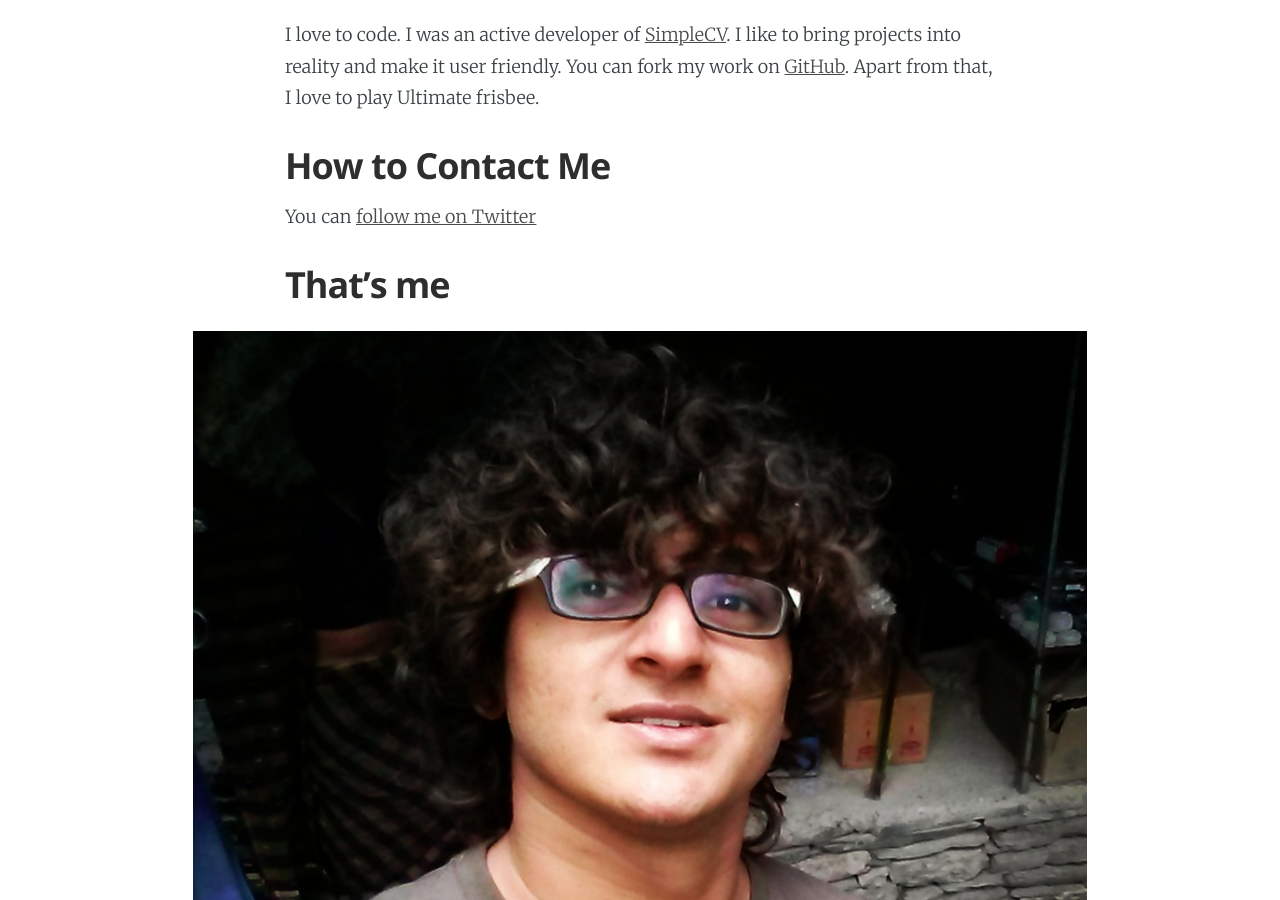
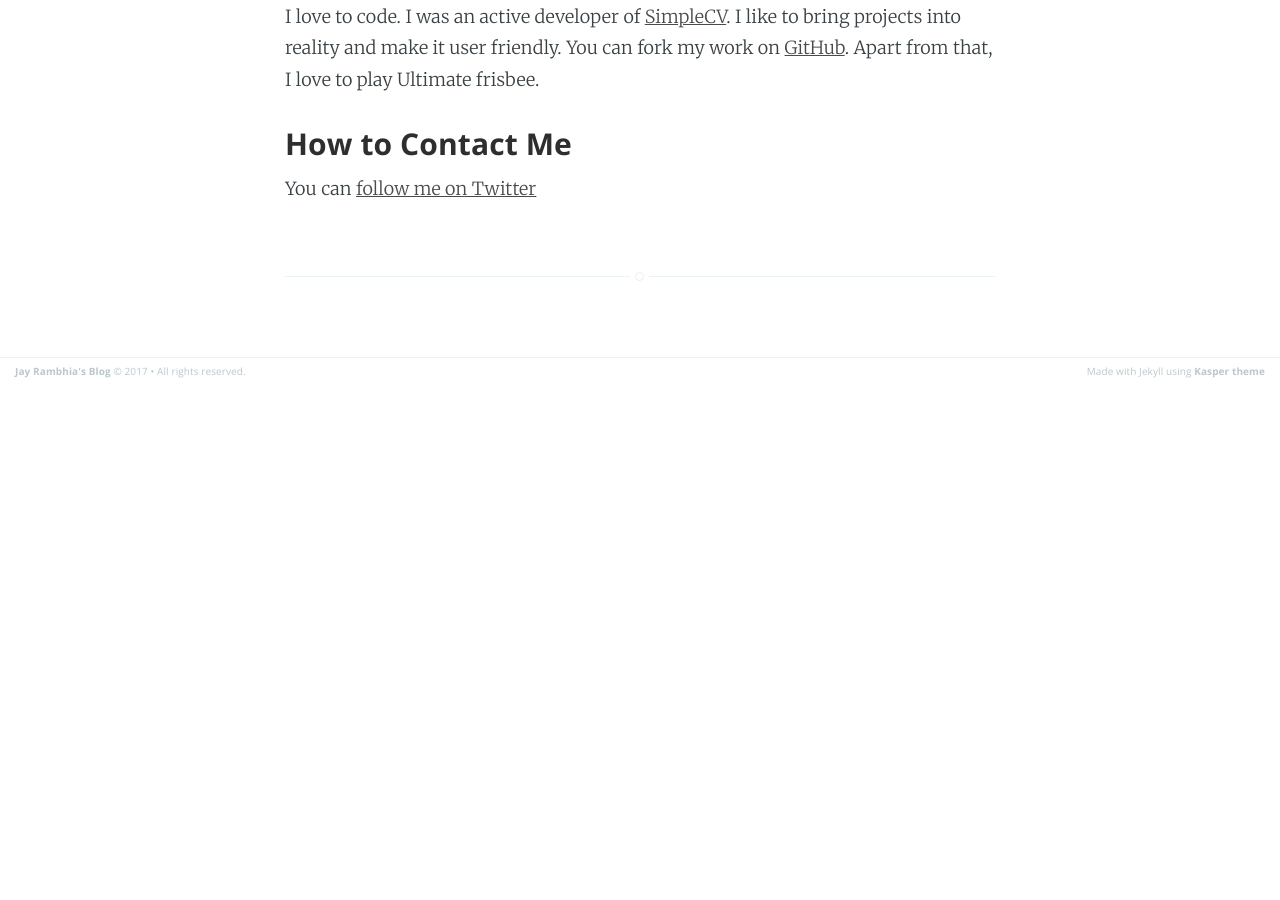
Before and after one commit to jayrambhia/jayrambhia.github.com, a Jekyll site: the page built from about-me/index.md, in a window 1280 px wide and 900 px high, scrolled down 359 px. Built offline with Jekyll 4.4.1, drawn with Linux system fonts in a browser that asks for light colours; after the commit the page ends 900 px from its top, so only the background shows below that.

Commit message:
about me, share, pagination updated

```diff
--- a/_config.yml
+++ b/_config.yml
@@ -6,7 +6,7 @@
 markdown: kramdown
 exclude: ['Rakefile', 'CNAME', 'sass/', 'script/', 'README.md']
 logo: false
-paginate: 5
+paginate: 12
 baseurl: /
 domain_name: 'http://jayrambhia.com'
 google_analytics: 'UA-38672256-1'
--- a/_includes/share.html
+++ b/_includes/share.html
@@ -1,5 +1,9 @@
 <section class="share">
-    <h4>Share this post</h4>
+    {% if page.url == "/" %}
+        <h4>Share this blog</h4>
+    {% else %}
+        <h4>Share this post</h4>
+    {% endif %}
     <a class="icon-twitter" href="http://twitter.com/share?text={{page.title}}&amp;url={{site.domain_name}}{{ page.url }}"
         onclick="window.open(this.href, 'twitter-share', 'width=550,height=235');return false;">
         <span class="hidden">Twitter</span>
--- a/about-me/index.md
+++ b/about-me/index.md
@@ -4,20 +4,14 @@
 slug: about-me
 ---
 
-## Hey!
+### Hey!
 
 I am an Android Developer!
 
-## What do I like to do?
+### What do I like to do?
 
 I love to code. I was an active developer of [SimpleCV](http://simplecv.org/). I like to bring projects into reality and make it user friendly. You can fork my work on [GitHub](https://github.com/jayrambhia). Apart from that, I love to play Ultimate frisbee.
 
-## How to Contact Me
+### How to Contact Me
 
 You can <a href="http://twitter.com/jayrambhia">follow me on Twitter</a>
-
-## That's me
-
-<div class="islet">
-  <img class="img--center img--small" src="/assets/images/grav2.jpg" height="512" width="512" />
-</div>
--- a/index.html
+++ b/index.html
@@ -20,7 +20,7 @@
             <h1 class="page-title">{{ site.name }}</h1>
             <h2 class="page-description">
                 {% if site.description %} {{ site.description }}. {% endif %}
-                {% if page.about %} <a href='{{ site.url }}/{{ page.about }}'> About me </a> {% endif %}
+                {% if page.about %} <a href='{{ site.url }}/{{ page.about }}'> About me</a> {% endif %}
                 <br/><br/>
                 <p> Looking for more posts? Check out <a href='{{ site.url }}/{{ page.archive }}'>Archives</a>.</p>
                 <div align="center">
```
